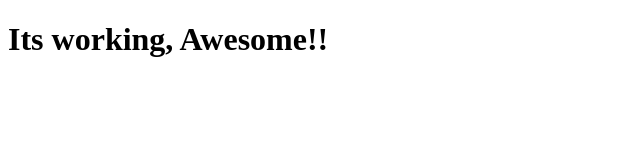
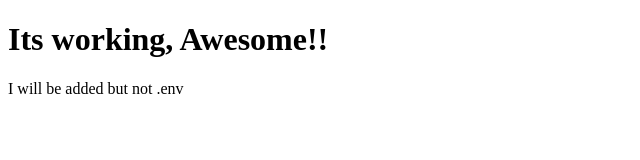
Before and after one commit to farmantasleem/githubdoubt, a plain HTML site: page index.html in a window 1280 px wide. Shown: the whole page, without its empty margins (0-640 px from the left). Drawn offline with Linux system fonts and the light colour scheme.

Commit message:
index file updated

```diff
--- a/index.html
+++ b/index.html
@@ -7,5 +7,6 @@
 </head>
 <body>
     <h1>Its working, Awesome!!</h1>
+    <p>I will be added but not .env</p>
 </body>
 </html>
```
Also changed, not shown: 1 other file.
